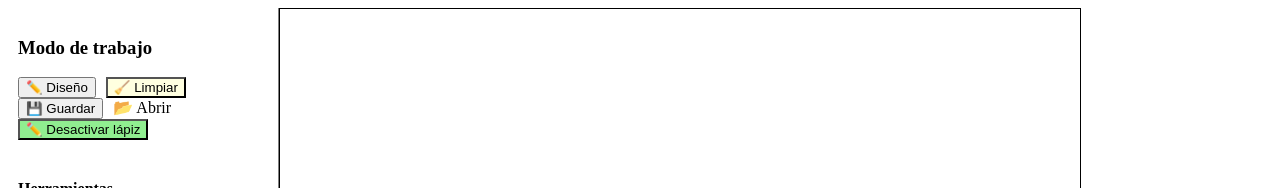
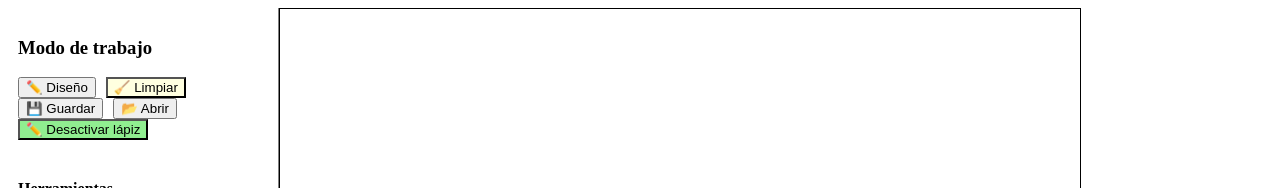
Before and after one commit to somerwest01/Dim_checktofrom, a React (Create React App) app: page / in a window 1280 px wide. Shown: the top 188 px of the page. Built offline with nearby package versions, Linux system fonts and the light colour scheme.

Commit message:
Update App.js

```diff
--- a/src/App.js
+++ b/src/App.js
@@ -469,10 +469,19 @@ setArchivoProcesado(true);
         <button onClick={handleResetApp} style={{ marginRight: '10px', backgroundColor: 'lightyellow' }}>🧹 Limpiar</button>
         <button onClick={handleGuardar} style={{ marginRight: '10px' }}>💾 Guardar</button>
 
-        <label style={{ display: 'inline-block', marginRight: '10px' }}>
-       📂 Abrir
-       <input type="file" accept="application/json" onChange={handleAbrir} style={{ display: 'none' }} />
-   </label>
+
+        <input
+        type="file"
+        id="abrirArchivo"
+        accept="application/json"
+        onChange={handleAbrir}
+        style={{ display: 'none' }}
+  />
+
+        <button onClick={() => document.getElementById('abrirArchivo').click()} style={{ marginRight: '10px' }}>
+        📂 Abrir
+        </button>
+
 
 
         {true && (
```
